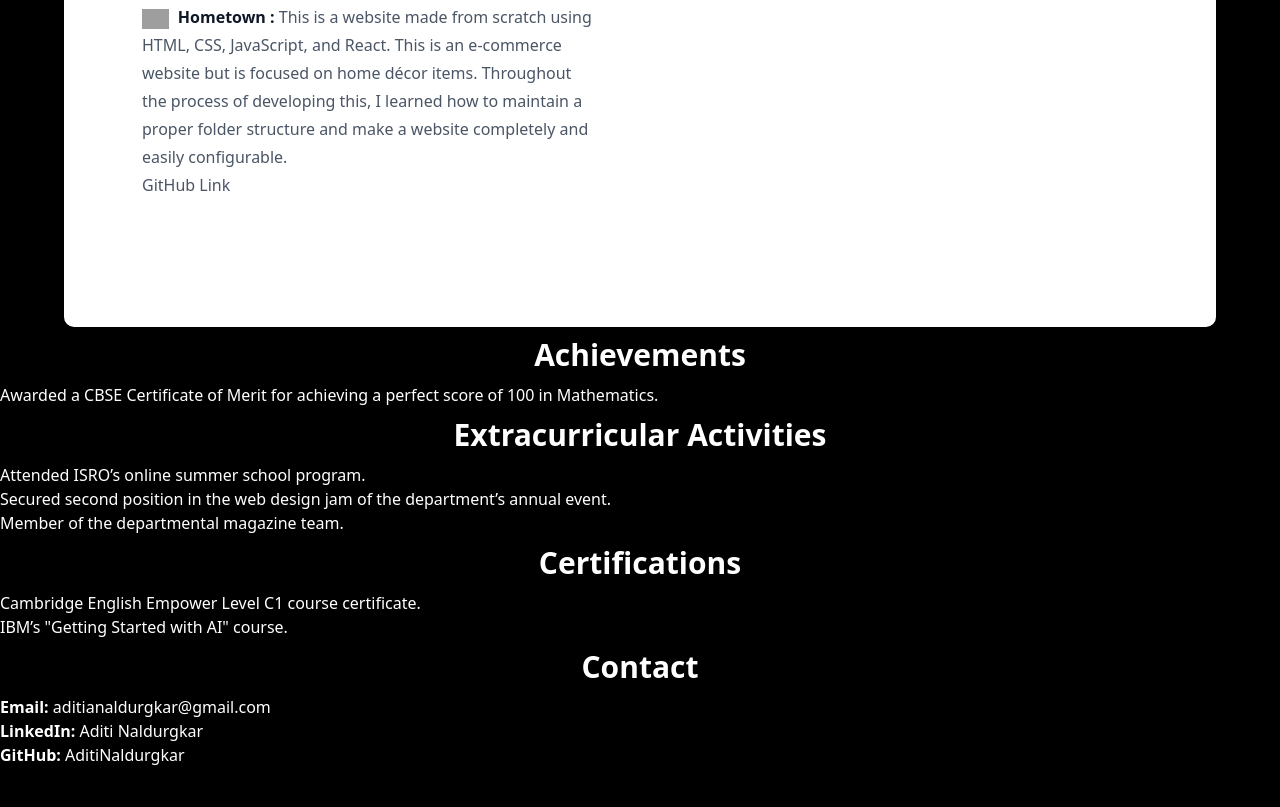
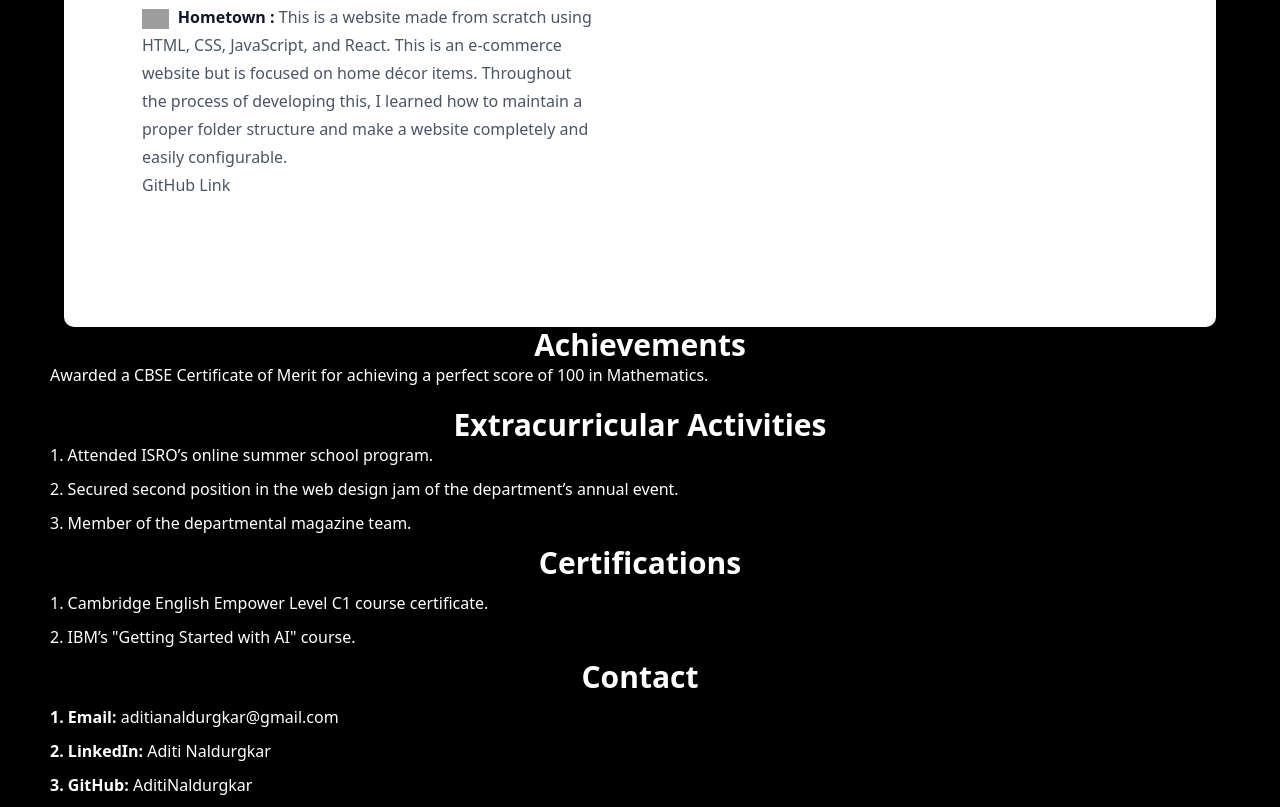
Before and after one commit to AditiNaldurgkar/Myportfolio, a plain HTML site: page index.html in a window 1280 px wide. Shown: the part 1798-2605 px from the top of the page. Before the commit the page ends 2565 px from the top, so only its background shows below. Drawn offline with nearby package versions, Linux system fonts and the light colour scheme; grey boxes are pictures that could not be loaded.

Commit message:
img added

```diff
--- a/index.html
+++ b/index.html
@@ -157,40 +157,41 @@
                 </dl>
               </div>
             </div>
-            <img src="https://tailwindcss.com/plus-assets/img/component-images/dark-project-app-screenshot.png" alt="Product screenshot" class="w-[48rem] max-w-none rounded-xl ring-1 shadow-xl ring-gray-400/10 sm:w-[57rem] md:-ml-4 lg:-ml-0" width="2432" height="1442">
+            <img src="college project-cuate.png"  class="h-[500px] mt-[200px]">
           </div>
         </div>
       </div>
 
-    <section id="achievements" class="container">
-        <h2  class="font-bold h-[40px items-center] text-center text-3xl my-[10px]">Achievements</h2>
-        <ul>
+    <section id="achievements" class="container"></section>
+        <span class="font-bold text-3xl text-center block ">Achievements
+        </span>
+        <ul class="px-[50px] mb-[20px]">
             <li>Awarded a CBSE Certificate of Merit for achieving a perfect score of 100 in Mathematics.</li>
         </ul>
     </section>
 
-    <section id="extracurricular" class="container">
-        <h2  class="font-bold h-[40px items-center] text-center text-3xl my-[10px]">Extracurricular Activities</h2>
-        <ul>
-            <li>Attended ISRO’s online summer school program.</li>
-            <li>Secured second position in the web design jam of the department’s annual event.</li>
-            <li>Member of the departmental magazine team.</li>
+    <section id="extracurricular" >
+        <span class="font-bold text-3xl text-center block w-[100%]">Extracurricular Activities</span>
+        <ul class="px-[50px]">
+            <li class="mb-[10px]">1. Attended ISRO’s online summer school program.</li>
+            <li class="mb-[10px]">2. Secured second position in the web design jam of the department’s annual event.</li>
+            <li class="mb-[10px]">3. Member of the departmental magazine team.</li>
         </ul>
     </section>
 
-    <section id="certifications" class="container">
-        <h2 class="font-bold h-[40px items-center] text-center text-3xl my-[10px]">Certifications</h2>
-        <ul>
-            <li>Cambridge English Empower Level C1 course certificate.</li>
-            <li>IBM’s "Getting Started with AI" course.</li>
+    <section id="certifications" >
+        <h2 class="font-bold text-center text-3xl my-[10px]">Certifications</h2>
+        <ul class="px-[50px]">
+            <li class="mb-[10px]">1. Cambridge English Empower Level C1 course certificate.</li>
+            <li class="mb-[10px]">2. IBM’s "Getting Started with AI" course.</li>
         </ul>
     </section>
 
-    <section id="contact" class="container">
-        <h2  class="font-bold h-[40px items-center] text-center text-3xl my-[10px]">Contact</h2>
-        <p><strong>Email:</strong> <a href="mailto:aditianaldurgkar@gmail.com">aditianaldurgkar@gmail.com</a></p>
-        <p><strong>LinkedIn:</strong> <a href="https://www.linkedin.com/in/aditi-naldurgkar" target="_blank">Aditi Naldurgkar</a></p>
-        <p><strong>GitHub:</strong> <a href="https://github.com/AditiNaldurgkar" target="_blank">AditiNaldurgkar</a></p>
+    <section id="contact" class="px-[50px]">
+        <h2  class="font-bold  text-center text-3xl my-[10px]">Contact </h2>
+        <p class="mb-[10px]"> <strong>1. Email:</strong> <a href="mailto:aditianaldurgkar@gmail.com">aditianaldurgkar@gmail.com</a></p>
+        <p class="mb-[10px]"><strong>2. LinkedIn:</strong> <a href="https://www.linkedin.com/in/aditi-naldurgkar" target="_blank">Aditi Naldurgkar</a></p>
+        <p class="mb-[10px]"><strong>3. GitHub:</strong> <a href="https://github.com/AditiNaldurgkar" target="_blank">AditiNaldurgkar</a></p>
     </section>
 
 </body>
```
Also changed, not shown: college project-cuate.png (added).
